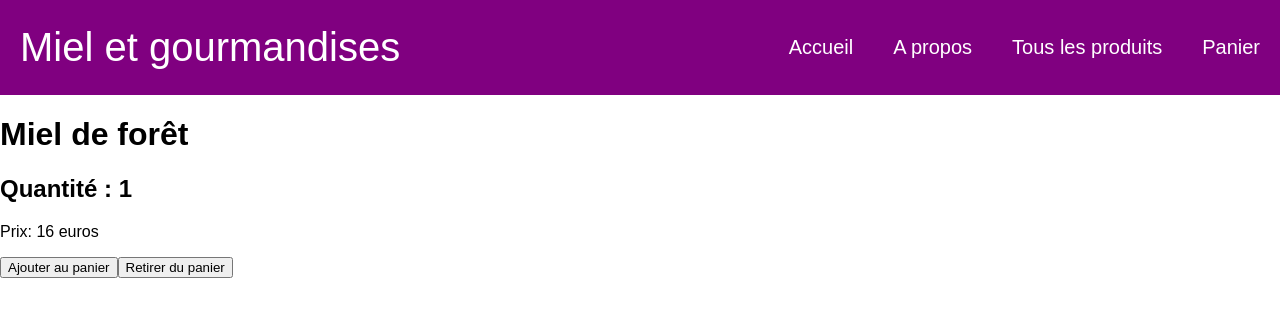
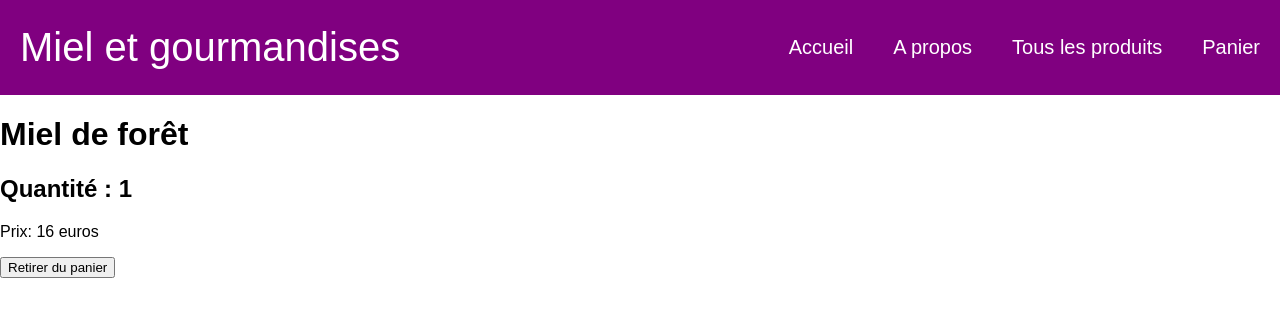
Before and after one commit to alelarge/ecommerce-front, a React (Create React App) app: page /cart in a window 1280 px wide. Shown: the top 316 px of the page. Built offline with nearby package versions, Linux system fonts and the light colour scheme.

Commit message:
refactor redux and cart

```diff
--- a/src/components/ProductList.tsx
+++ b/src/components/ProductList.tsx
@@ -1,8 +1,8 @@
 import '../scss/ProductList.scss';
 import { useAppDispatch} from "../hooks/hooks";
 import { useGetProducts } from "../hooks/productHooks";
-import { ProductType } from '../services/types';
-import {add} from '../services/cartSlice';
+import { ProductType } from '../utils/types';
+import {add} from '../redux/slices/cartSlice';
 
 export default function ProductList(){
   const dispatch = useAppDispatch();
--- a/src/hooks/hooks.ts
+++ b/src/hooks/hooks.ts
@@ -1,5 +1,5 @@
 import { TypedUseSelectorHook, useDispatch, useSelector } from 'react-redux'
-import {RootState, AppDispatch} from "../store";
+import {RootState, AppDispatch} from "../redux/store";
 
 // Use throughout your app instead of plain `useDispatch` and `useSelector`
 type DispatchFunc = () => AppDispatch
--- a/src/hooks/productHooks.ts
+++ b/src/hooks/productHooks.ts
@@ -1,11 +1,11 @@
 import {useEffect} from "react";
 import {useDispatch, useSelector} from "react-redux";
-import {RootState, AppDispatch} from "../store";
+import {RootState, AppDispatch} from "../redux/store";
 import {
     fetchProducts,
     selectStatus,
     selectProducts,
-} from "../services/productSlice";
+} from "../redux/slices/productSlice";
 
 export function useGetProducts(){
     const dispatch = useDispatch<AppDispatch>();
--- a/src/index.tsx
+++ b/src/index.tsx
@@ -5,7 +5,7 @@ import App from './App';
 import reportWebVitals from './reportWebVitals';
 import { BrowserRouter } from "react-router-dom";
 import { Provider } from "react-redux";
-import { store } from "./store";
+import { store } from "./redux/store";
 
 const root = ReactDOM.createRoot(
   document.getElementById('root') as HTMLElement
--- a/src/pages/Cart.tsx
+++ b/src/pages/Cart.tsx
@@ -1,12 +1,18 @@
 import '../scss/About.scss';
+import {RootState} from "../redux/store";
+import { selectCartProducts } from '../redux/slices/cartSlice';
+import { useAppSelector } from '../hooks/hooks';
 
 export default function Cart() {
+  //const products = selectCartProducts(state);
+  const cartProducts = useAppSelector(state => state.cart.products);
+  console.log('cartProducts', cartProducts);
+
     return (
         <>
         <h1>Miel de forêt</h1>
         <h2>Quantité : 1</h2>
         <p>Prix: 16 euros</p>
-        <button>Ajouter au panier</button>
         <button>Retirer du panier</button>
         </>
       );
--- a/src/services/cartSlice.ts
+++ b/src/redux/slices/cartSlice.ts
@@ -1,7 +1,7 @@
 import { createSlice, PayloadAction } from '@reduxjs/toolkit'
 import {RootState} from "../store";
-import { ProductType } from './types';
-import { getProductIndexFromCart } from '../utils';
+import { ProductType } from '../../utils/types';
+import { getProductIndexFromCart } from '../../utils';
 
 type cartState = {
     products: ProductType[],
@@ -31,7 +31,6 @@ export const cartSlice = createSlice({
             state.products = [action.payload];
         } else {
             const productIndex = getProductIndexFromCart(state.products, action.payload.id)
-            console.log('productIndex', productIndex);
             if (productIndex !== undefined) {
                 state.products[productIndex].quantity += 1;
             } else {
--- a/src/services/productSlice.ts
+++ b/src/redux/slices/productSlice.ts
@@ -1,7 +1,7 @@
 import { createAsyncThunk, createSlice } from "@reduxjs/toolkit";
-import { ProductType } from "./types";
+import { ProductType } from '../../utils/types';
 import { RootState } from "../store";
-import { useGetProducts } from "../hooks/productHooks";
+import { useGetProducts } from "../../hooks/productHooks";
 
 
 export const fetchProducts = createAsyncThunk<ProductType[]>(
--- a/src/store.ts
+++ b/src/redux/store.ts
@@ -1,6 +1,6 @@
 import { configureStore } from "@reduxjs/toolkit";
-import { productSlice } from "./services/productSlice";
-import { cartSlice } from "./services/cartSlice";
+import { productSlice } from "./slices/productSlice";
+import { cartSlice } from "./slices/cartSlice";
 
 export const store = configureStore({
   reducer: {
--- a/src/utils/index.ts
+++ b/src/utils/index.ts
@@ -1,4 +1,4 @@
-import { ProductType } from '../services/types';
+import { ProductType } from './types';
 
 export function getProductIndexFromCart(cart: ProductType[], productId: number){
     let productIndex;
```
Also changed, not shown: src/utils/types.ts (renamed from src/services/types.ts).
